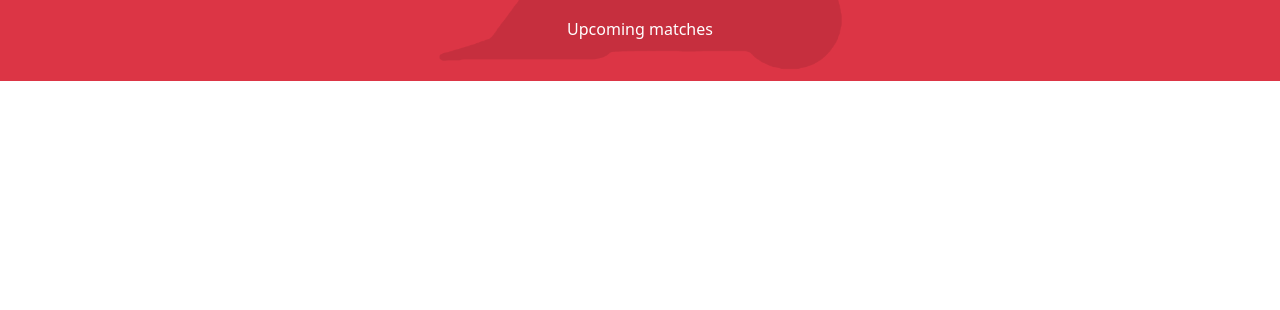
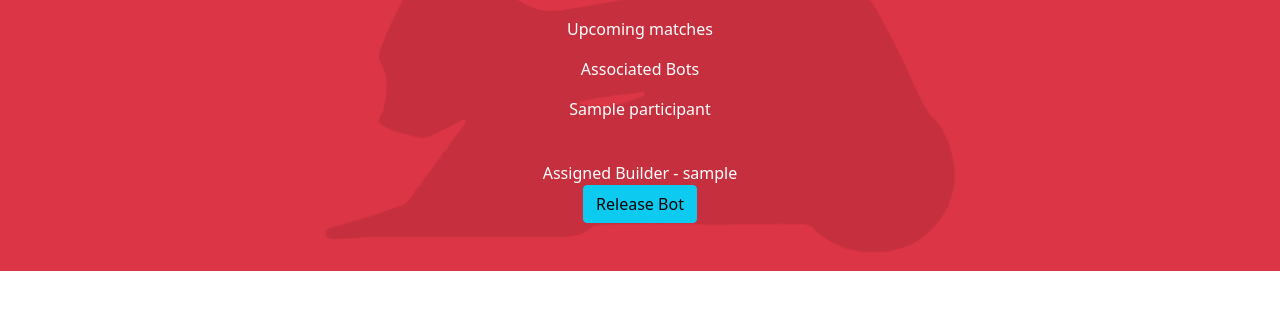
Before and after one commit to jkadin/scar_upcoming_matches, a Django app: page /fights/user/1/ in a window 1280 px wide. Shown: the part 255-565 px from the top of the page. Run offline with Django 5.2, Linux system fonts and the light colour scheme; a user stored in the database is signed in; tables that the repository leaves empty hold one stand-in row (values such as "Sample post"); some libraries are stand-ins or nearby versions.

Commit message:
Add all bots to user page and confirm login

```diff
--- a/scar_brackets/fights/templates/fights/claim_bot.html
+++ b/scar_brackets/fights/templates/fights/claim_bot.html
@@ -2,12 +2,13 @@
 <div id="User">
     Assigned Builder - {{bot.user}}
     <br>
-    {% if bot.user %}
-    <button class="btn btn-info" hx-post="/fights/claim_bot/{{bot.participant_name}}/" hx-vals='{"claim":"false"}' hx-target="#User"
-        hx-swap="innerHTML">Release Bot</button>
-    {% else %}
-    <button class="btn btn-primary" hx-post="/fights/claim_bot/{{bot.participant_name}}/" hx-vals='{"claim":"true"}' hx-target="#User"
-        hx-swap="innerHTML">Claim Bot</button>
+    {% if users_match %}
+    <button class="btn btn-info" hx-post="/fights/claim_bot/{{bot.participant_name}}/" hx-vals='{"claim":"false"}'
+        hx-target="#User" hx-swap="innerHTML">Release Bot</button>
+    {% endif %}
+    {% if not bot.user%}
+    <button class="btn btn-primary" hx-post="/fights/claim_bot/{{bot.participant_name}}/" hx-vals='{"claim":"true"}'
+        hx-target="#User" hx-swap="innerHTML">Claim Bot</button>
     {% endif %}
 </div>
 <br>
--- a/scar_brackets/fights/templates/fights/user.html
+++ b/scar_brackets/fights/templates/fights/user.html
@@ -12,6 +12,11 @@
         {% for match in bot.upcoming_matches %}
         <p>{{match.tournament_id}} - {{match.player1_id}} vs {{match.player2_id}}</p>
         {%endfor%}
+        <p>Associated Bots</p>
+        {% for bot in bots %}
+        <p>{{bot.participant_name}}</p>
+        {% include './claim_bot.html' %}
+        {%endfor%}
     </div>
 </div>
 {% endblock %}
--- a/scar_brackets/fights/views.py
+++ b/scar_brackets/fights/views.py
@@ -116,11 +116,15 @@ def user(request, user_id):
     if created or now.date() != profile.last_timeout.date():
         profile.last_timeout = now
         profile.save()
-
+    bots = Participant.objects.filter(user=user_id)
+    users_match = False
+    print(f"{request.user.username=},{profile.user=}{users_match=}")
+    if current_user == profile.user:
+        users_match = True
     return render(
         request,
         "fights/user.html",
-        {"profile": profile},
+        {"profile": profile, "bots": bots, "users_match": users_match},
     )
 
 
```
Lines whose indentation alone changed are shown as unchanged.
